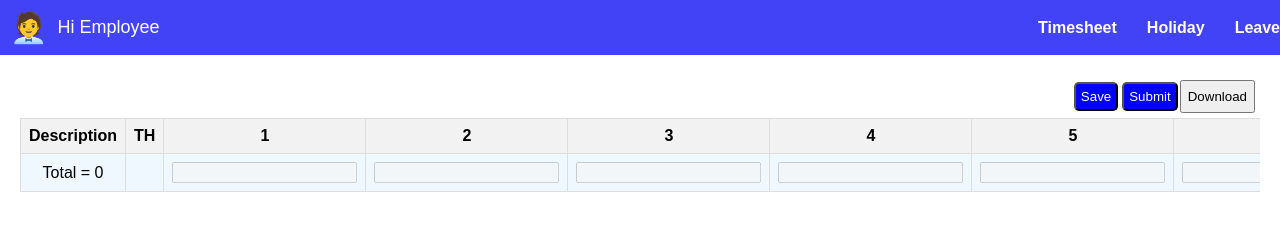
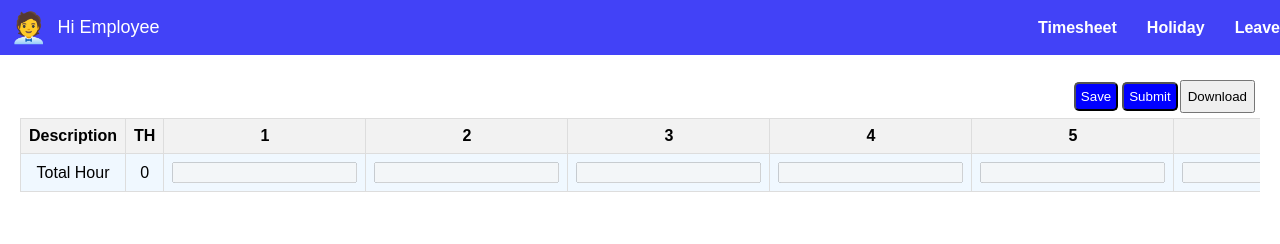
Before and after one commit to mm0832-rajesh/Time-Sheet, a React (Create React App) app in the folder frontend/: page /employee in a window 1280 px wide. Shown: the top 244 px of the page. Built offline with nearby package versions, Linux system fonts and the light colour scheme; no server answers.

Commit message:
Update-5-Timesheet

```diff
--- a/frontend/src/components/EmployeeScreen.jsx
+++ b/frontend/src/components/EmployeeScreen.jsx
@@ -199,8 +199,8 @@ const EmployeeScreen = () => {
                 </thead>
                 <tbody>
                   <tr>
-                    <td>Total = 0</td>
-                    <td></td>
+                    <td>Total Hour</td>
+                    <td>0</td>
                     {Array.from({ length: visibleDays }, (_, index) => (
                       <td key={index}>
                         <input type="number" disabled />
```
